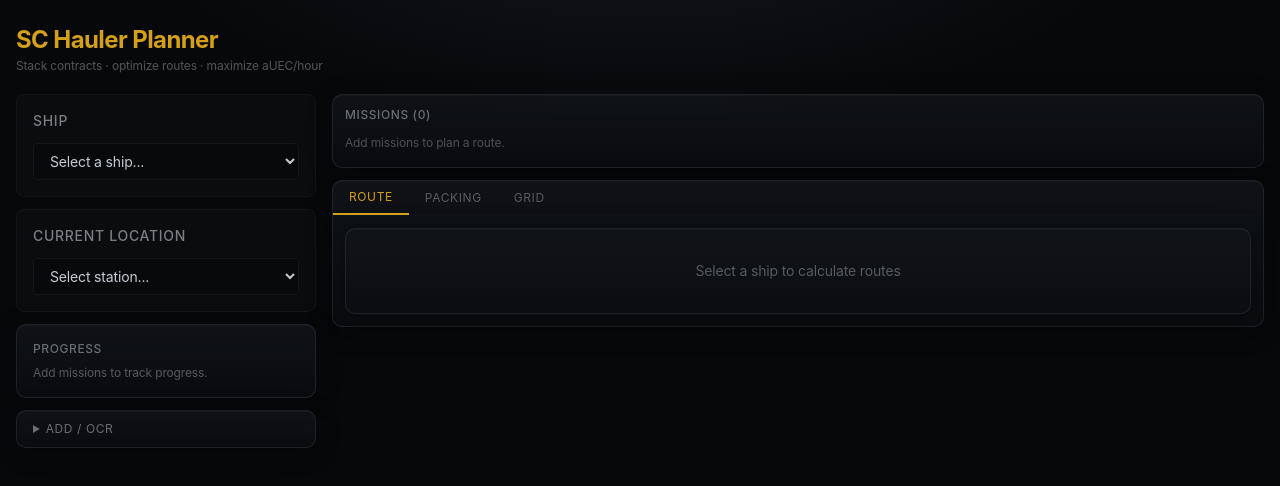
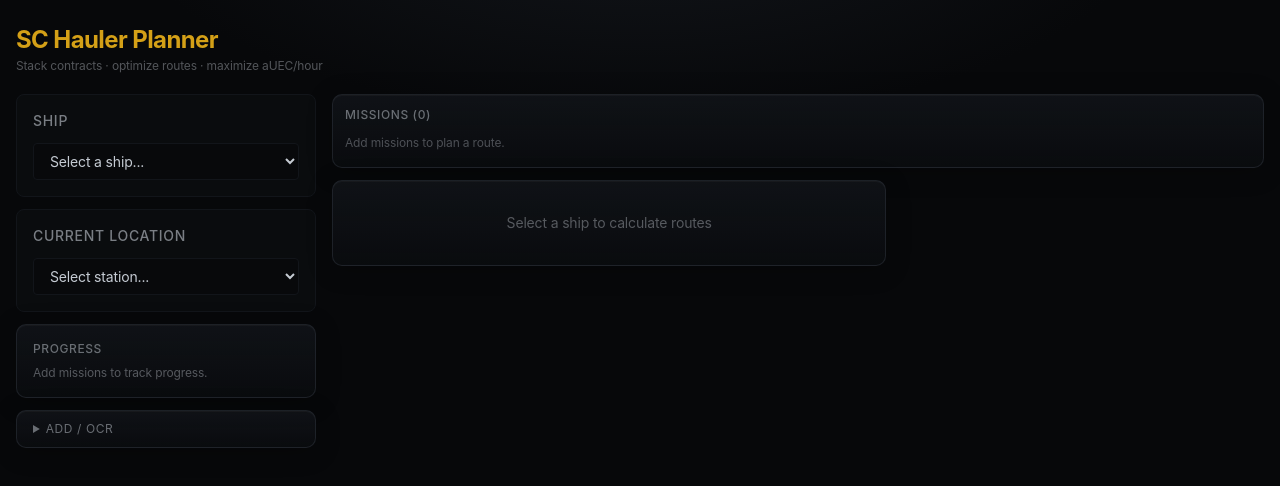
Before and after one commit to DrWhite1/sc-hauler-planner, a Next.js app: page / in a window 1280 px wide. Shown: the top 486 px of the page. Built offline with nearby package versions, Linux system fonts and the light colour scheme.

Commit message:
Place packing and grid side by side with the optimized route

```diff
--- a/app/page.tsx
+++ b/app/page.tsx
@@ -19,12 +19,9 @@ function remainingMinutes(m: Mission): number | null {
   return Math.max(0, Math.round(m.availableMinutes - elapsed));
 }
 
-type Tab = "route" | "packing" | "grid";
-
 export default function Home() {
   const { missions, selectedShip, currentLocation, clearMissions, updateMission, removeMission, completedStops } = useHaulerStore();
   const [editing, setEditing] = useState<Mission | null>(null);
-  const [tab, setTab] = useState<Tab>("route");
   const [, setTick] = useState(0);
 
   useEffect(() => {
@@ -74,7 +71,6 @@ export default function Home() {
       </header>
 
       <div className="grid gap-4 lg:grid-cols-12">
-        {/* Left sidebar */}
         <div className="lg:col-span-3 space-y-3">
           <ShipSelector />
           <LocationSelector />
@@ -90,9 +86,7 @@ export default function Home() {
           </details>
         </div>
 
-        {/* Main */}
         <div className="lg:col-span-9 space-y-3">
-          {/* Missions */}
           <div className="panel p-3">
             <div className="flex items-center justify-between mb-2">
               <h2 className="text-xs font-medium uppercase tracking-wider text-accent/50">
@@ -150,32 +144,15 @@ export default function Home() {
             </div>
           )}
 
-          {/* Tabs for Route / Packing / Grid */}
-          <div className="panel">
-            <div className="flex border-b border-elevated/60">
-              {(["route", "packing", "grid"] as Tab[]).map((t) => (
-                <button
-                  key={t}
-                  onClick={() => setTab(t)}
-                  className={`px-4 py-2 text-xs uppercase tracking-wider transition ${
-                    tab === t
-                      ? "text-gold border-b-2 border-gold"
-                      : "text-accent/40 hover:text-accent/70"
-                  }`}
-                >
-                  {t === "route" ? "Route" : t === "packing" ? "Packing" : "Grid"}
-                </button>
-              ))}
+          {/* Route next to Packing + Grid */}
+          <div className="grid gap-3 lg:grid-cols-5">
+            <div className="lg:col-span-3 space-y-3">
+              <RouteView />
+              <RouteMap />
             </div>
-            <div className="p-3">
-              {tab === "route" && (
-                <>
-                  <RouteView />
-                  <RouteMap />
-                </>
-              )}
-              {tab === "packing" && <PackingView />}
-              {tab === "grid" && <CargoGrid />}
+            <div className="lg:col-span-2 space-y-3">
+              <PackingView />
+              <CargoGrid />
             </div>
           </div>
         </div>
```
